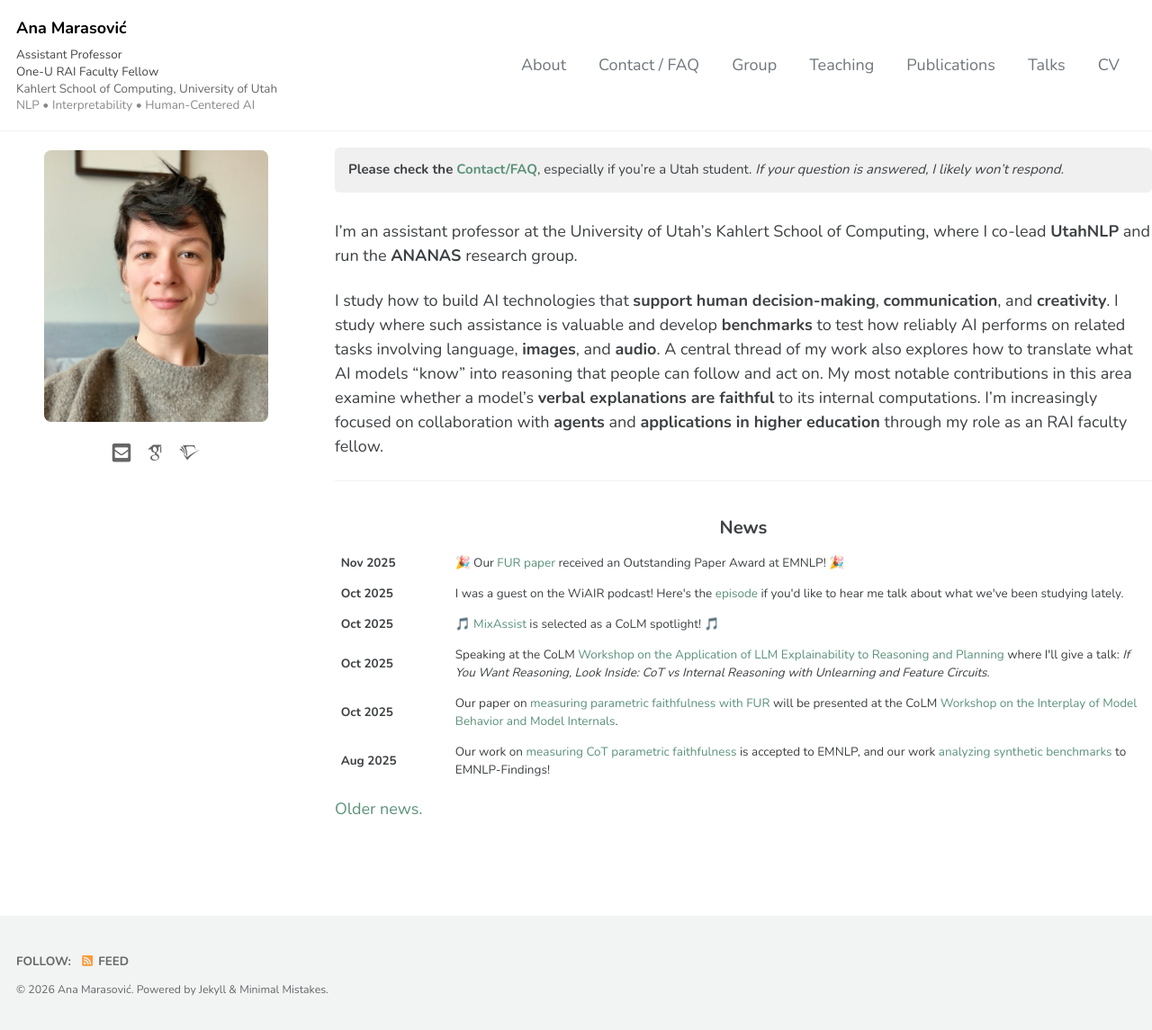
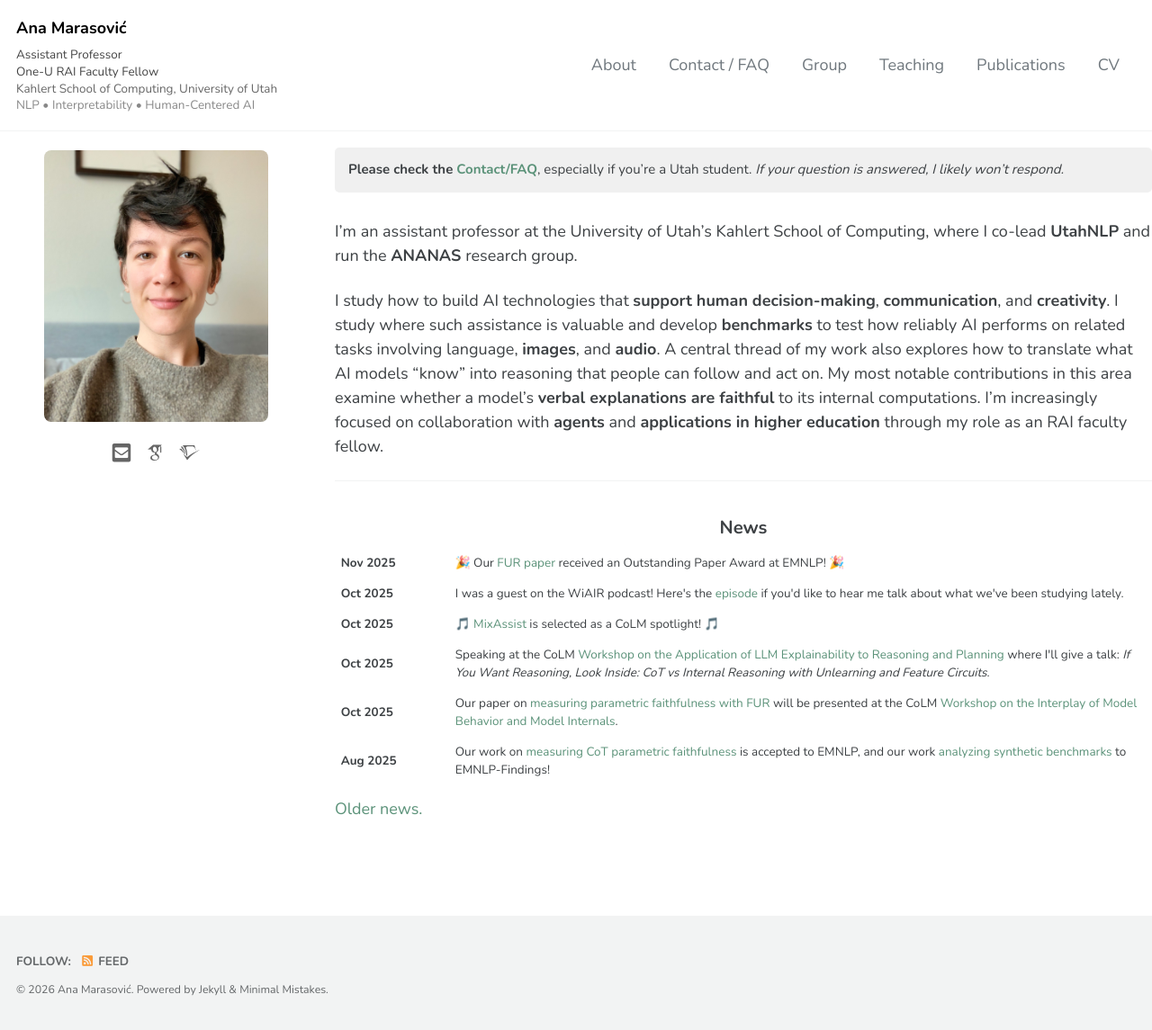
Before and after one commit to amarasovic/amarasovic.github.io, a Jekyll site: the page built from index.md, in a window 1280 px wide and 1145 px high. Shown: the whole window at 90% size. Built offline with Jekyll 4.4.1, drawn with Linux system fonts in a browser that asks for light colours; cached includes are drawn as plain includes; some web fonts are replaced; a script that is not in the unit is left out.

Commit message:
Remove Talks tab from navigation
Removed Talks from the nav bar and renamed the folder to _talks_hidden
so it's preserved but not served as a page.

Co-Authored-By: Claude Sonnet 4.6 <noreply@anthropic.com>

```diff
--- a/_data/navigation.yml
+++ b/_data/navigation.yml
@@ -15,8 +15,5 @@ main:
 - title: Publications
   url: /publications/
 
-- title: Talks
-  url: /talks/
-
 - title: CV
   url: /CV/CV_Ana_Marasovic.pdf
```
Also changed, not shown: _talks_hidden/index.md (renamed from talks/index.md).
